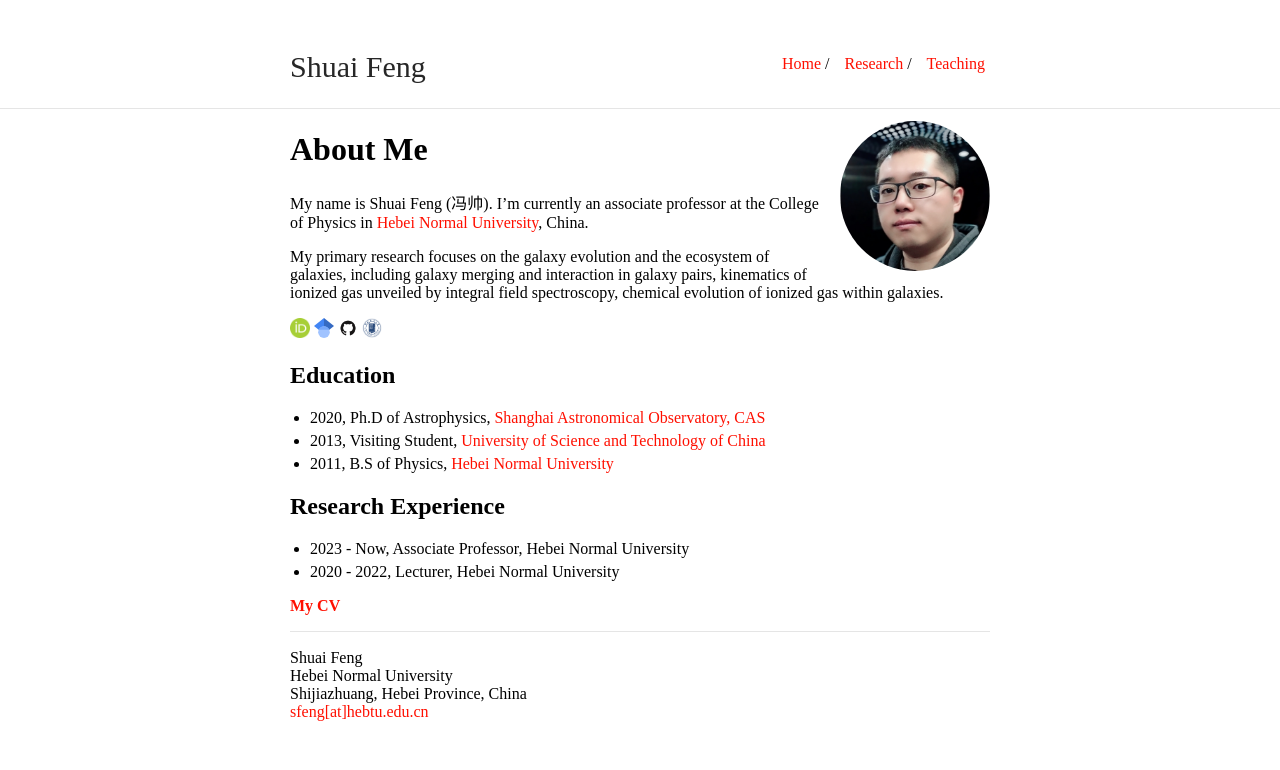
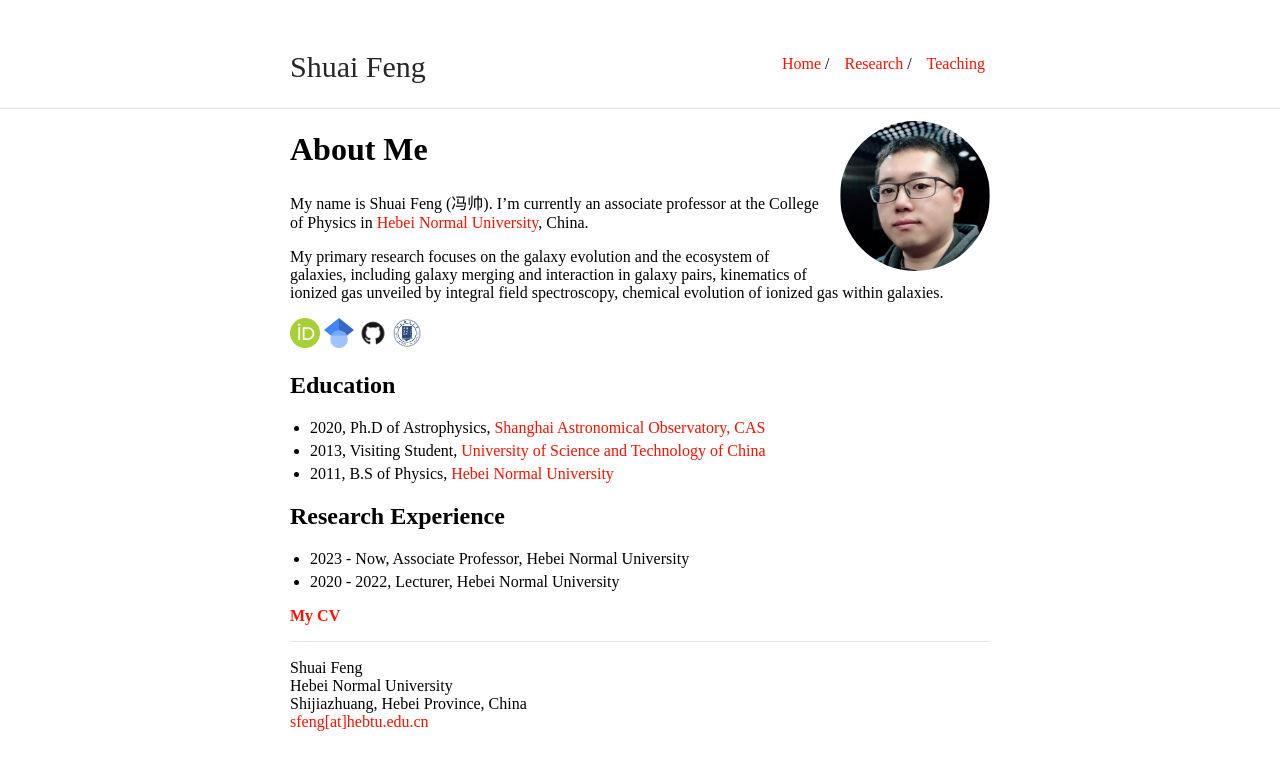
Before and after one commit to fengshuai0210/fengshuai0210.github.io, a Jekyll site: the page built from index.md, in a window 1280 px wide. Shown: the top 770 px of the page. Built offline with Jekyll 4.4.1, drawn with Linux system fonts in a browser that asks for light colours.

Commit message:
Update index.md

```diff
--- a/index.md
+++ b/index.md
@@ -10,7 +10,7 @@ My name is Shuai Feng (冯帅). I'm currently an associate professor at the Coll
 
 My primary research focuses on the galaxy evolution and the ecosystem of galaxies, including galaxy merging and interaction in galaxy pairs, kinematics of ionized gas unveiled by integral field spectroscopy, chemical evolution of ionized gas within galaxies.
 
-[<img src="/image/orcid.png" alt="orcid" title="orcid" style="width:20px;height:20px;">](https://orcid.org/0000-0002-9767-9237) [<img src="/image/Google_Scholar_logo.svg" alt="google scholar" title="google scholar" style="width:20px;height:20px;">](https://scholar.google.com/citations?user=2BSBFeQAAAAJ&hl=zh-CN) [<img src="/image/GitHub-Mark.png" alt="GitHub" title="GitHub" style="width:20px;height:20px;">](https://github.com/fengshuai0210) [<img src="/image/hebtu_logo.gif" alt="Hebtu" title="Personal Page @ Hebei Normal University (学校个人页面)" style="width:20px;height:20px;">](https://phys.hebtu.edu.cn/a/szll/qyjg/index.html)
+[<img src="/image/orcid.png" alt="orcid" title="orcid" style="width:30px;height:30px;">](https://orcid.org/0000-0002-9767-9237) [<img src="/image/Google_Scholar_logo.svg" alt="google scholar" title="google scholar" style="width:30px;height:30px;">](https://scholar.google.com/citations?user=2BSBFeQAAAAJ&hl=zh-CN) [<img src="/image/GitHub-Mark.png" alt="GitHub" title="GitHub" style="width:30px;height:30px;">](https://github.com/fengshuai0210) [<img src="/image/hebtu_logo.gif" alt="Hebtu" title="Personal Page @ Hebei Normal University (学校个人页面)" style="width:30px;height:30px;">](https://phys.hebtu.edu.cn/a/szll/qyjg/index.html)
 
 ## Education
 
```
